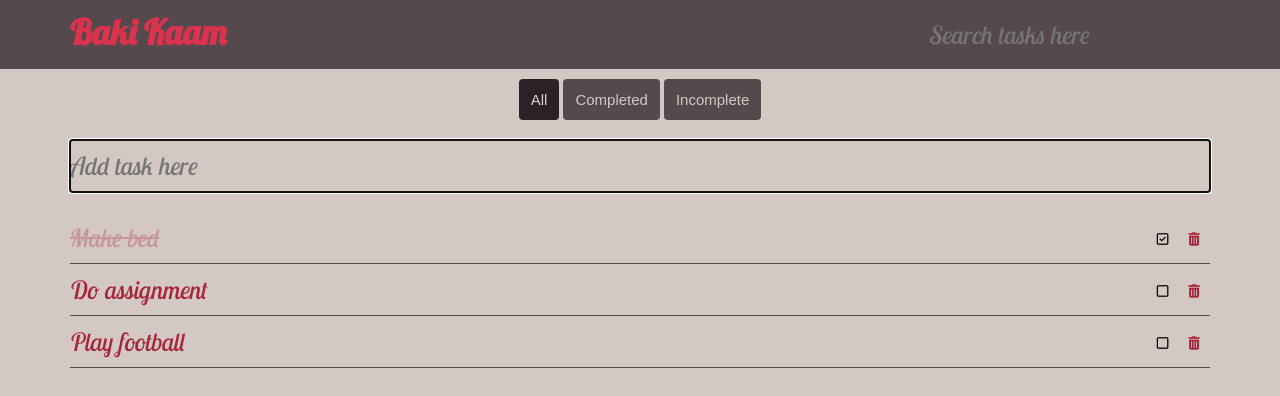
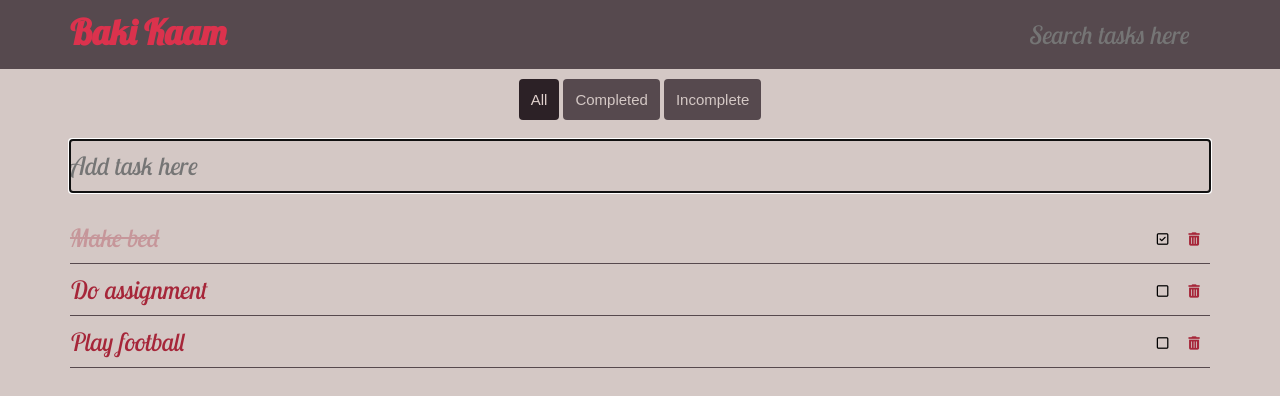
Before and after one commit to mousamdhakal/todo, a React (Create React App) app: page / in a window 1280 px wide. Shown: the top 396 px of the page. Built offline with nearby package versions, Linux system fonts and the light colour scheme.

Commit message:
Update search style

```diff
--- a/src/styles/index.css
+++ b/src/styles/index.css
@@ -42,6 +42,7 @@ body {
   background-color: transparent;
   color: #d4c8c5;
   border: none;
+  width: 150px;
 }
 
 .todos__list-item {
@@ -107,6 +108,10 @@ body {
     padding: 9px 0;
   }
 
+  .search__input {
+    width: 180px;
+  }
+
   .todos, .form__input, .search__input {
     font-size: 25px;
   }
```
